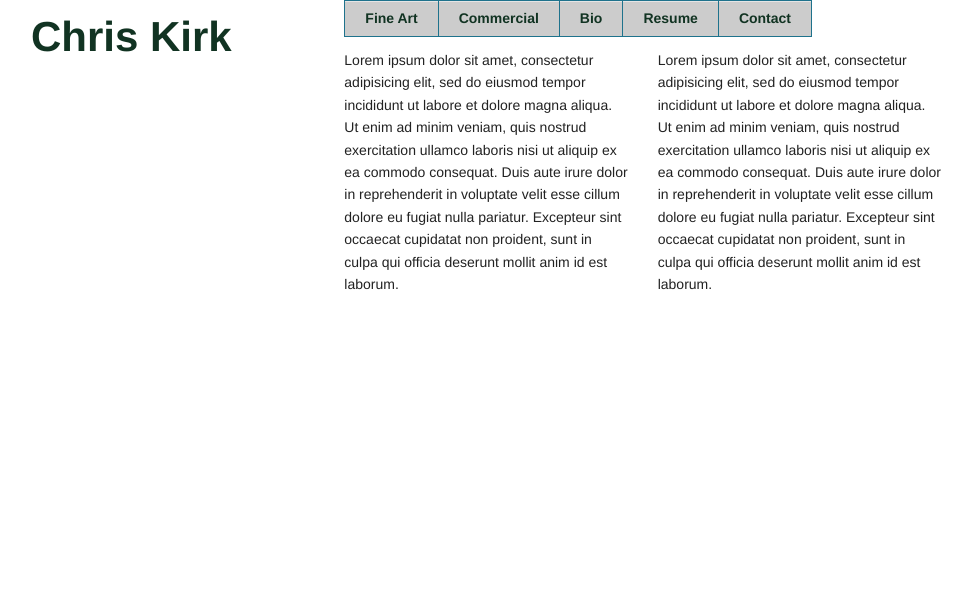
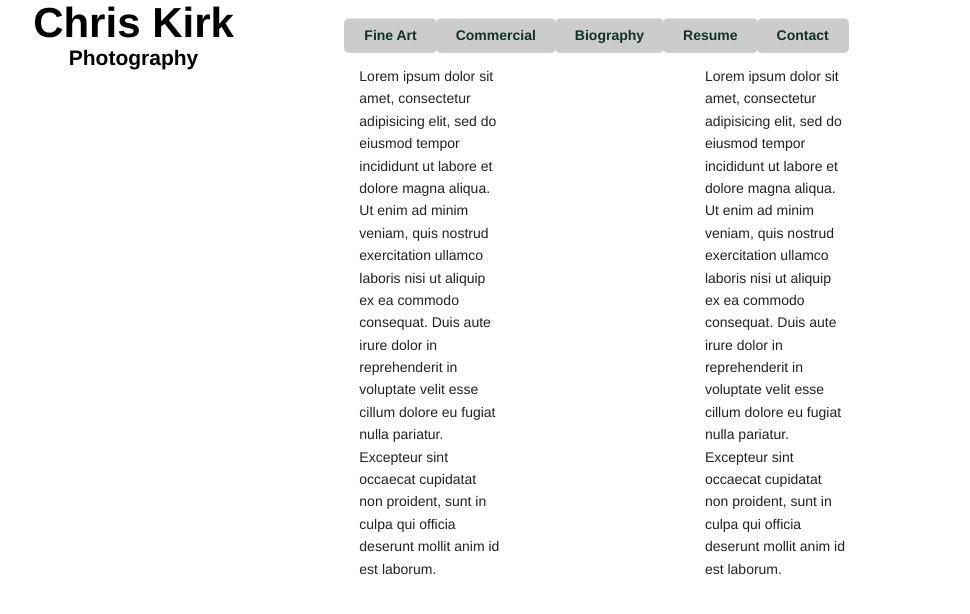
Before and after one commit to ckirk215/Layout-Practice-2, a plain HTML site: page index.html in a window 1280 px wide. Shown: the whole page, without its empty margins (154-1124 px from the left). Drawn offline with Linux system fonts and the light colour scheme.

Commit message:
Navigation Bar & Title Changes

```diff
--- a/index.html
+++ b/index.html
@@ -32,15 +32,17 @@
 </head>
 <body>
   <div class="row">
-      <div class="four columns">
-        <h1 class="logo">Chris Kirk</h1>
+      <div class="three columns">
+        <h1 class="logo text-center">Chris Kirk</h1>
+          <h2 class="logo1 text-center">Photography</h2>
       </div>
-      <div class="eight columns"
+      <div class="seven columns offset-by-one">
         <div class="button-bar">
+
           <ul class="button-group">
             <li><a href="#" class="button">Fine Art</a></li>
             <li><a href="#" class="button">Commercial</a></li>
-            <li><a href="#" class="button">Bio</a></li>
+            <li><a href="#" class="button">Biography</a></li>
             <li><a href="#" class="button">Resume</a></li>
             <li><a href="#" class="button">Contact</a></li>
           </ul>
--- a/stylesheets/app.css
+++ b/stylesheets/app.css
@@ -1,13 +1,32 @@
+.logo,
+.logo1 {
+	margin:0;
+	padding:0;
+}
+
 .logo {
 	font-size: 3em;
-	color: #132;
+	color: #000;
+	/*padding-bottom: 0px;*/
+}
+.logo1 {
+	font-size: 1.5em;
+	color: #000;
+	/*padding-left: 35px;*/
+
+
 }
 .button {
 	color: #132;
+	background-color: #ccc;
+	outline-color: #132;
+	margin-top: 18px;
+	border-radius: 5px;
+	border: 0px solid #ccc;
 }
-.button {
-	background-color: #cccccc;
+/*.button {
+	border: 0px solid #ccc;
+}*/
+.button:hover {
+	color: white; background-color: #000;
 }
-.button {
-	outline-color: #132;
-}
```
